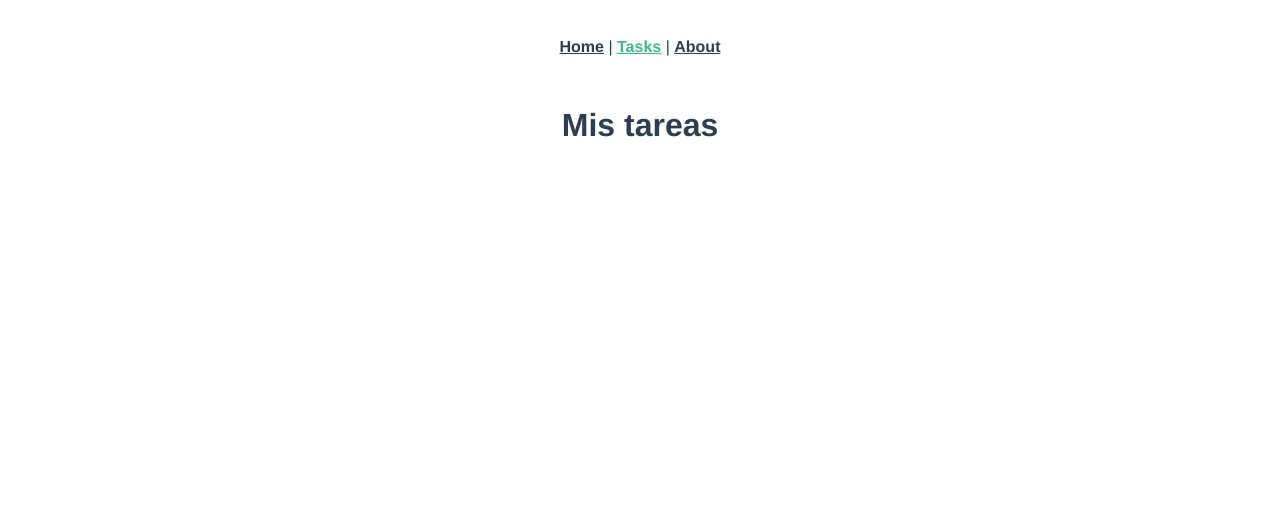
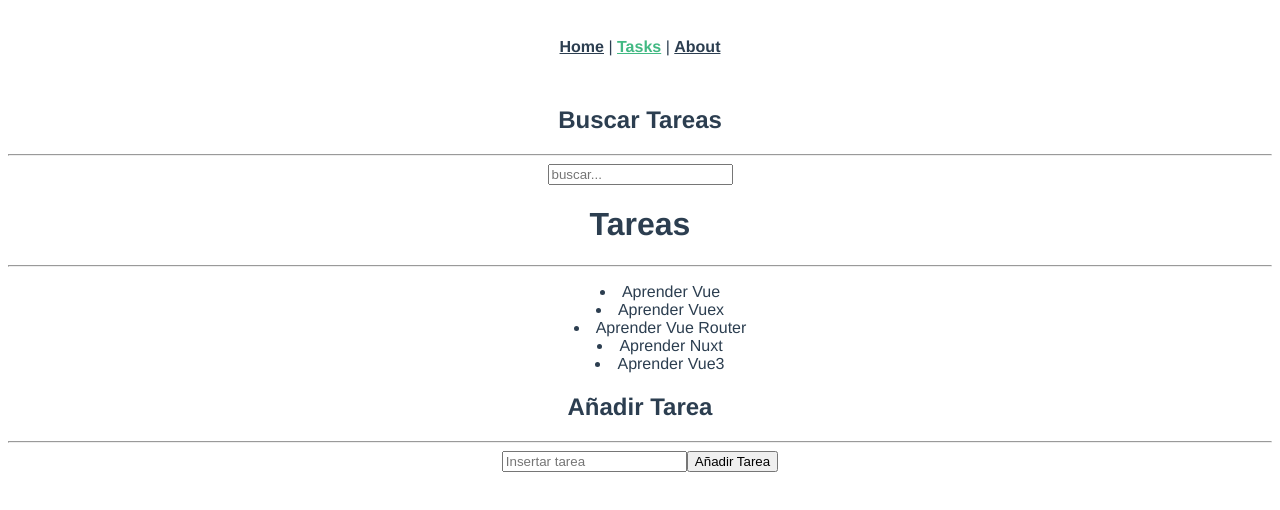
Before and after one commit to joseluisgs/vue3-tareas, a Vue app: page /tasks in a window 1280 px wide. Shown: the top 510 px of the page. Built offline with nearby package versions, Linux system fonts and the light colour scheme.

Commit message:
Tareas Vue 2

```diff
--- /dev/null
+++ b/src/api/tasks.js
@@ -0,0 +1,7 @@
+export default [
+  { title: 'Aprender Vue', completed: true },
+  { title: 'Aprender Vuex', completed: true },
+  { title: 'Aprender Vue Router', completed: false },
+  { title: 'Aprender Nuxt', completed: false },
+  { title: 'Aprender Vue3', completed: false },
+];
--- /dev/null
+++ b/src/components/AppTaskAdd.vue
@@ -0,0 +1,29 @@
+<template>
+  <div>
+    <h2>Añadir Tarea</h2>
+    <hr />
+    <form @submit.prevent="addTask">
+      <input type="text" v-model="task" placeholder="Insertar tarea" />
+      <input type="submit" value="Añadir Tarea" />
+    </form>
+  </div>
+</template>
+
+<script>
+export default {
+  name: 'AppTaskAdd',
+  // Modelo de datos
+  data() {
+    return {
+      task: '',
+    };
+  },
+  methods: {
+    // Añade una tarea, emitiendo un evento a la clase padre
+    addTask() {
+      this.$emit('addTask', this.task);
+      this.task = '';
+    },
+  },
+};
+</script>
--- /dev/null
+++ b/src/components/AppTaskList.vue
@@ -0,0 +1,31 @@
+<template>
+  <div>
+    <h1>Tareas</h1>
+    <hr />
+    <ul style="text-align:center">
+      <!-- listamos las tareas -->
+      <li v-for="(task, $index) in tasks" :key="$index">{{ task.title }}</li>
+    </ul>
+  </div>
+</template>
+
+<script>
+export default {
+  name: 'AppTaskList',
+  props: {
+    tasks: {
+      type: Array,
+      required: true,
+    },
+  },
+};
+</script>
+<style scoped>
+li {
+  text-align:center;
+}
+ul {
+    text-align: center;
+    list-style-position: inside;
+}
+</style>
--- /dev/null
+++ b/src/components/AppTaskSearch.vue
@@ -0,0 +1,21 @@
+<template>
+  <div>
+    <h2>Buscar Tareas</h2>
+    <hr />
+    <!-- Emitimos el evento de la clase padre -->
+    <input
+      type="search"
+      :value="search"
+      @input="$emit('input', $event.target.value)"
+      placeholder="buscar..."
+    />
+  </div>
+</template>
+
+<script>
+export default {
+  name: 'AppTaskSearch',
+  // Propiedad
+  props: ['search'],
+};
+</script>
--- a/src/views/Tasks.vue
+++ b/src/views/Tasks.vue
@@ -1,11 +1,48 @@
 <template>
   <div>
-    <h1>Mis tareas</h1>
+    <!-- Componente de buscar -->
+    <AppTaskSearch v-model="search" />
+    <!-- Componente de la lista a través de filtro -->
+    <AppTaskList :tasks="filteredTasks" />
+    <!-- Componente para añadir tarea -->
+    <AppTaskAdd @addTask="addTask" />
   </div>
 </template>
 
 <script>
+import tasks from '@/api/tasks';
+import AppTaskList from '@/components/AppTaskList.vue';
+import AppTaskSearch from '@/components/AppTaskSearch.vue';
+import AppTaskAdd from '@/components/AppTaskAdd.vue';
+
 export default {
   name: 'Tasks',
+  created() {
+    this.tasks = tasks;
+  },
+  data() {
+    return {
+      tasks: [],
+      search: '',
+    };
+  },
+  methods: {
+    addTask(task) {
+      this.tasks.push({
+        title: task,
+        completed: false,
+      });
+    },
+  },
+  components: {
+    AppTaskList,
+    AppTaskSearch,
+    AppTaskAdd,
+  },
+  computed: {
+    filteredTasks() {
+      return this.tasks.filter((task) => task.title.includes(this.search));
+    },
+  },
 };
 </script>
```
